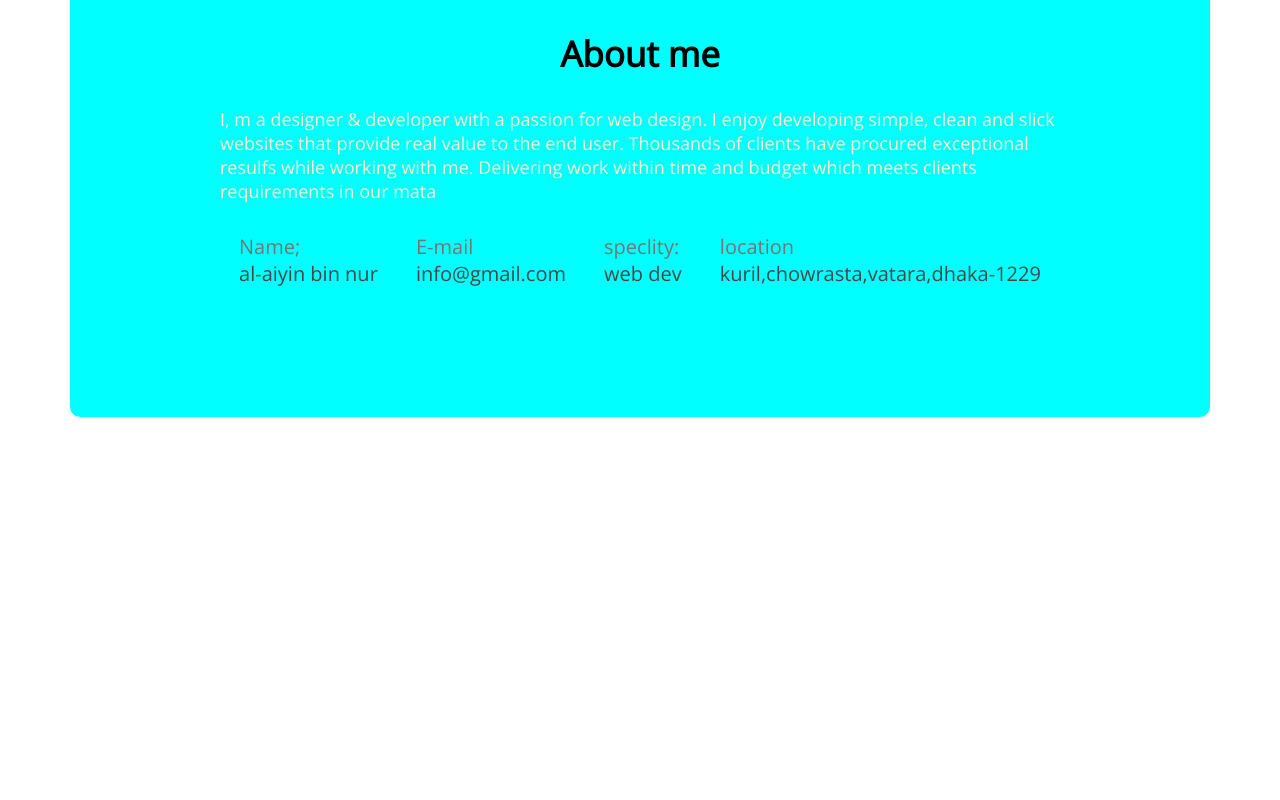
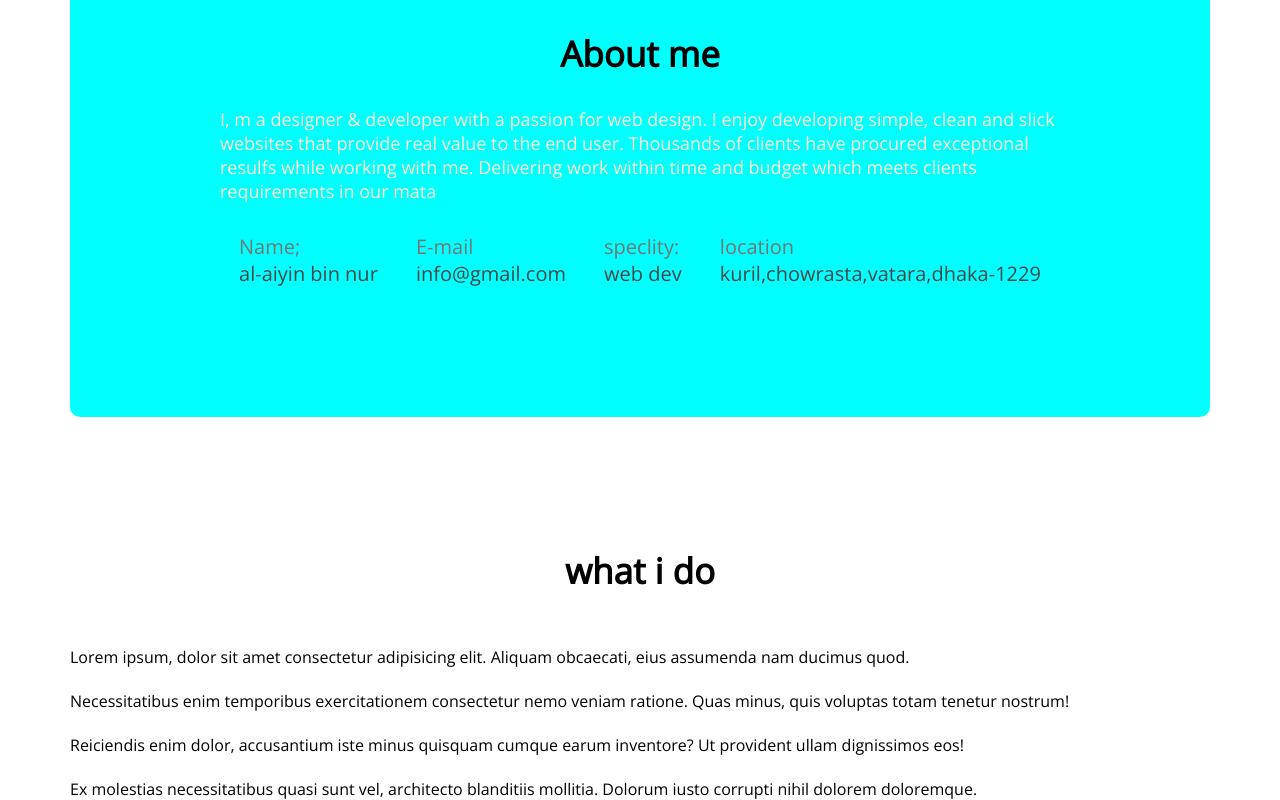
Before and after one commit to al-aiyin/protfolio, a plain HTML site: page index.html in a window 1280 px wide. Shown: the part 1090-1890 px from the top of the page. Before the commit the page ends 1507 px from the top, so only its background shows below. Drawn offline with nearby package versions, Linux system fonts and the light colour scheme.

Commit message:
abr add korsi

```diff
--- a/index.html
+++ b/index.html
@@ -53,6 +53,32 @@
                 </div>
             </div>
         </section>
+        <!--what i do section-->
+        <section class="what-i-do">
+            <h3 class="section-title">what i do</h3>
+            <div class="skills-container">
+                <div class="skill">
+                    <img src="" alt="">
+                    <p class="skill-title"></p>
+                    <p class="skill-description">Lorem ipsum, dolor sit amet consectetur adipisicing elit. Aliquam obcaecati, eius assumenda nam ducimus quod.</p>
+                </div>
+                <div class="skill">
+                    <img src="" alt="">
+                    <p class="skill-title"></p>
+                    <p class="skill-description">Necessitatibus enim temporibus exercitationem consectetur nemo veniam ratione. Quas minus, quis voluptas totam tenetur nostrum!</p>
+                </div>
+                <div class="skill">
+                    <img src="" alt="">
+                    <p class="skill-title"></p>
+                    <p class="skill-description">Reiciendis enim dolor, accusantium iste minus quisquam cumque earum inventore? Ut provident ullam dignissimos eos!</p>
+                </div>
+                <div class="skill">
+                    <img src="" alt="">
+                    <p class="skill-title"></p>
+                    <p class="skill-description">Ex molestias necessitatibus quasi sunt vel, architecto blanditiis mollitia. Dolorum iusto corrupti nihil dolorem doloremque.</p>
+                </div>
+            </div>
+        </section>
     </main>
 
     <footer>
--- a/protfolio.css
+++ b/protfolio.css
@@ -90,3 +90,7 @@ main{
     font-size: 20px;
     color: #474747;
 }
+/*what i do styles*/
+.what-i-do{
+    margin-top: 130px;
+}
```
